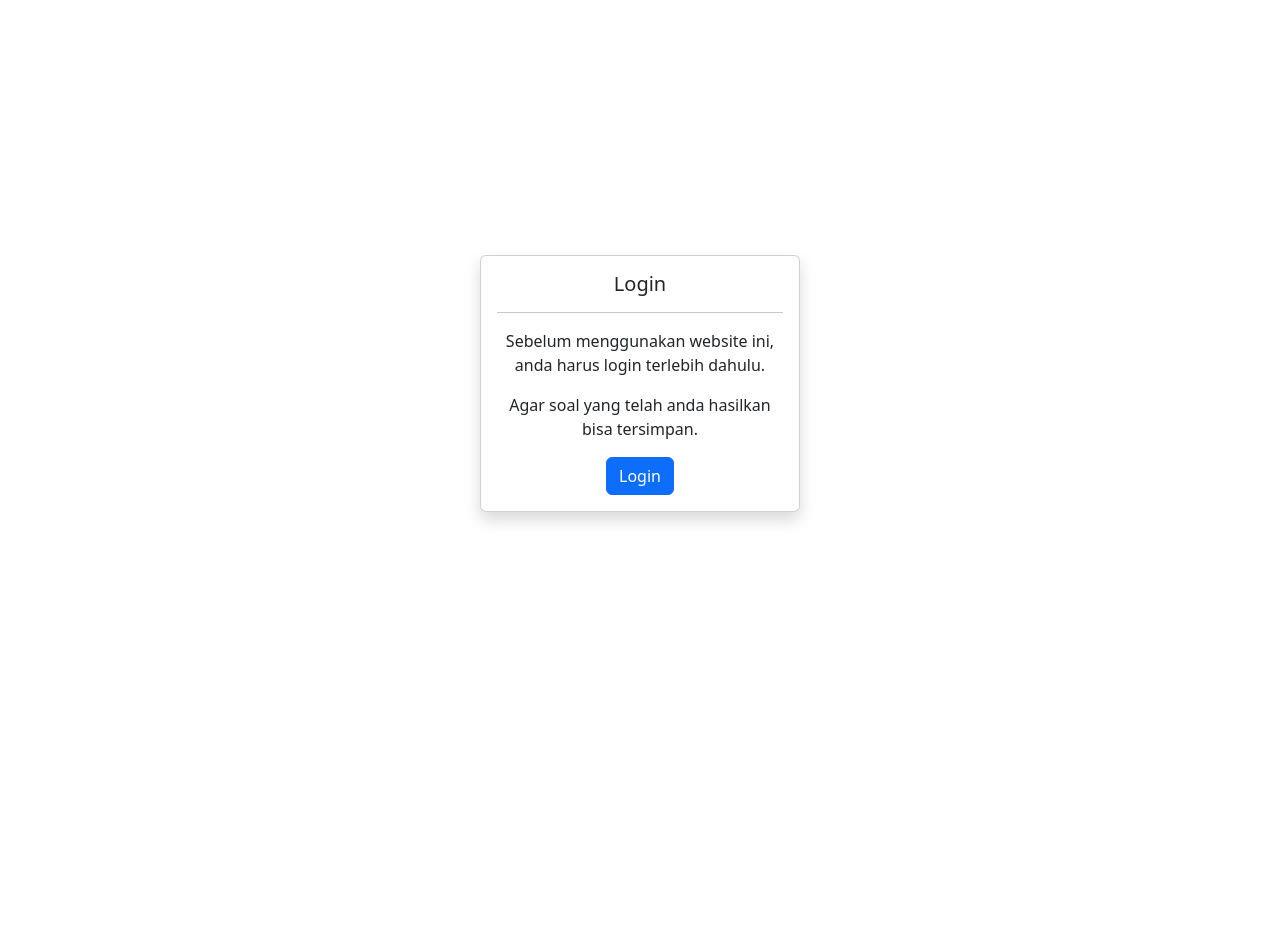
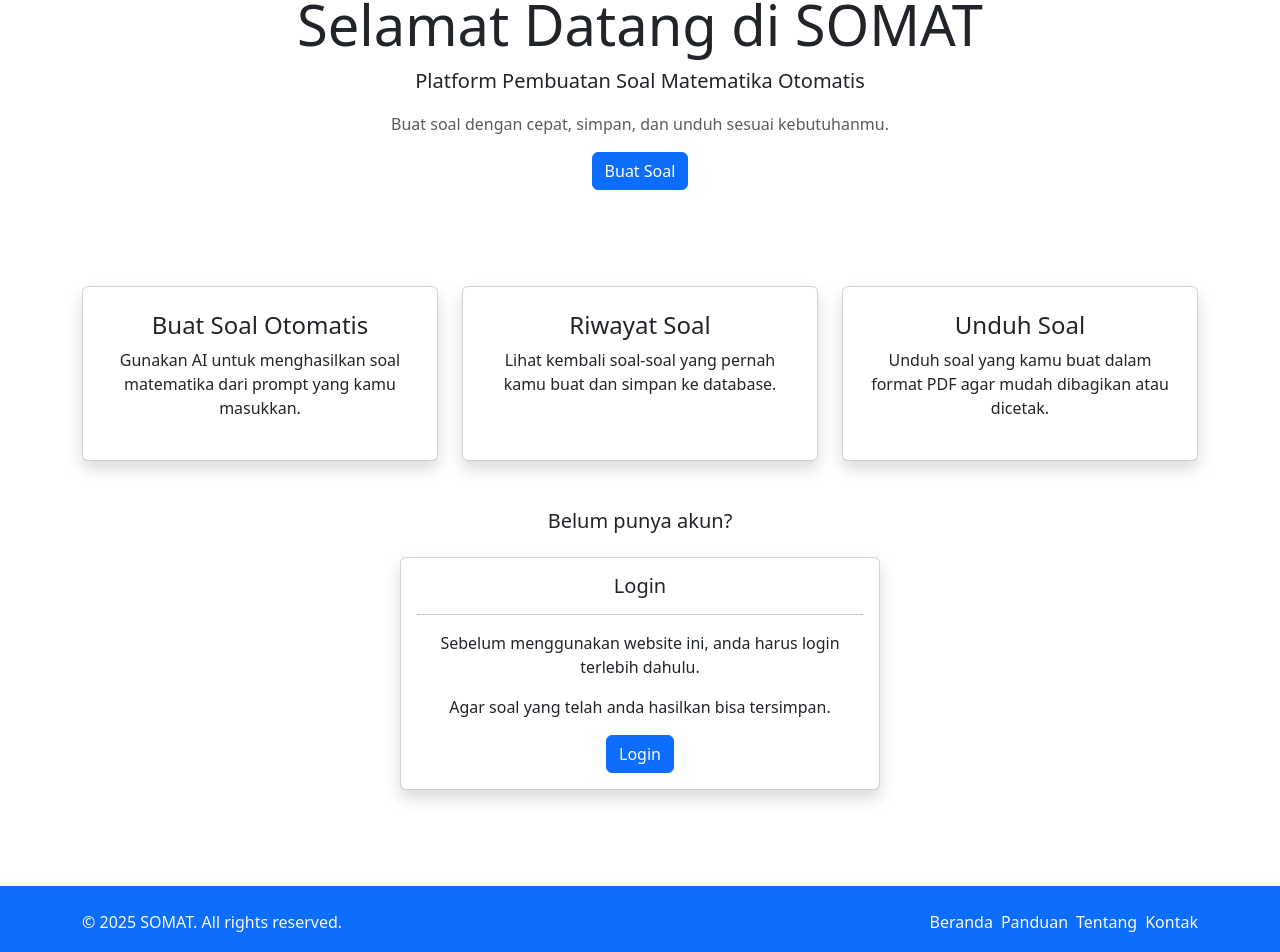
Before and after one commit to ARianHidayat/math-project, a Next.js app: page / in a window 1280 px wide. Shown: the part 113-1065 px from the top of the page. Before the commit the page ends 896 px from the top, so only its background shows below. Built offline with nearby package versions, Linux system fonts and the light colour scheme; no server answers.

Commit message:
menambahkan komponen di beranda setelah login, termasuk footer. menambahkan tommbol logout baru di navbar, beserta nama email di samping tombol logoutnya

```diff
--- a/src/pages/auth/signin.js
+++ b/src/pages/auth/signin.js
@@ -1,5 +1,6 @@
 import { getProviders, getCsrfToken } from "next-auth/react";
 import 'bootstrap/dist/css/bootstrap.min.css';
+import Link from "next/link";
 
 
 export default function SignIn({ providers, csrfToken }) {
@@ -33,6 +34,7 @@ export default function SignIn({ providers, csrfToken }) {
 
                 <div className="d-grid">
                   <button type="submit" className="btn btn-primary">Kirim Link Masuk</button>
+                  <Link className="text-center my-2" href="/">Kembali ke Beranda</Link>
                 </div>
               </form>
             ) : null
--- /dev/null
+++ b/src/pages/components/footer.jsx
@@ -0,0 +1,26 @@
+// components/Footer.jsx
+import Link from 'next/link';
+
+export default function Footer() {
+  return (
+    <footer className="bg-primary text-light py-4 mt-5">
+      <div className="container d-flex flex-column flex-md-row justify-content-between align-items-center">
+        <p className="mb-2 mb-md-0">&copy; {new Date().getFullYear()} SOMAT. All rights reserved.</p>
+        <ul className="list-inline mb-0">
+          <li className="list-inline-item">
+            <Link href="/" className="text-light text-decoration-none">Beranda</Link>
+          </li>
+          <li className="list-inline-item">
+            <Link href="/panduan" className="text-light text-decoration-none">Panduan</Link>
+          </li>
+          <li className="list-inline-item">
+            <Link href="/tentang" className="text-light text-decoration-none">Tentang</Link>
+          </li>
+          <li className="list-inline-item">
+            <Link href="mailto:kontak@somat.id" className="text-light text-decoration-none">Kontak</Link>
+          </li>
+        </ul>
+      </div>
+    </footer>
+  );
+}
--- a/src/pages/components/loginForm.jsx
+++ b/src/pages/components/loginForm.jsx
@@ -3,7 +3,7 @@ import {signIn} from "next-auth/react";
 export default function LoginForm (){
     return (
         <>
-            {<div className="card text-center shadow" style={{width:"20rem"}}>
+            {<div className="card text-center shadow" style={{width:"30rem"}}>
                 <div className="card-body">
                     <h5 className="card-title">Login</h5>
                     <hr />
--- a/src/pages/components/navbar.jsx
+++ b/src/pages/components/navbar.jsx
@@ -1,20 +1,20 @@
 import { useEffect } from 'react';
+import { useRouter } from 'next/router';
+import { signOut, useSession } from 'next-auth/react';
+import Link from 'next/link';
 import 'bootstrap/dist/css/bootstrap.min.css';
-import { useSession } from "next-auth/react";
-import { useRouter } from "next/router";
 
 export default function Navbar() {
+  const router = useRouter();
   const { data: session } = useSession();
-  const router = useRouter();
 
   useEffect(() => {
-    // Import bootstrap JS hanya di client
     import('bootstrap/dist/js/bootstrap.bundle.min.js');
   }, []);
 
   const handleNavClick = (path) => {
     if (!session) {
-      router.push('/auth/signin'); // 🔁 Ganti sesuai halaman login kamu
+      router.push('/auth/signin');
     } else {
       router.push(path);
     }
@@ -26,8 +26,12 @@ export default function Navbar() {
         <button className="navbar-toggler ms-auto" type="button" data-bs-toggle="collapse" data-bs-target="#navbarTogglerDemo01" aria-controls="navbarTogglerDemo01" aria-expanded="false" aria-label="Toggle navigation">
           <span className="navbar-toggler-icon"></span>
         </button>
+
         <div className="collapse navbar-collapse" id="navbarTogglerDemo01">
-          <a className="navbar-brand" href="/"><span className="navbar-brand mb-0 h1">SOMAT</span></a>
+          <a className="navbar-brand" href="/">
+            <span className="navbar-brand mb-0 h1">SOMAT</span>
+          </a>
+
           <ul className="navbar-nav me-auto mb-2 mb-lg-0">
             <li className="nav-item">
               <button
@@ -49,6 +53,16 @@ export default function Navbar() {
               <a className="nav-link disabled" aria-disabled="true">Disabled</a>
             </li>
           </ul>
+
+          {/* 🔓 Tampilkan tombol Logout hanya jika user sudah login */}
+          {session && (
+            <div className="d-flex align-items-center gap-2">
+              <span className="text-white">{session.user.email}</span>
+              <button className="btn btn-outline-light" onClick={() => signOut()}>
+                Logout
+              </button>
+            </div>
+          )}
         </div>
       </div>
     </nav>
--- a/src/pages/index.jsx
+++ b/src/pages/index.jsx
@@ -1,13 +1,28 @@
 import { useSession, signIn, signOut } from "next-auth/react";
-import { useSelector, useDispatch} from "react-redux";
-import {increment, decrement, reset} from "@/redux/counterSlice";
+// import { useSelector, useDispatch} from "react-redux";
+// import {increment, decrement, reset} from "@/redux/counterSlice";
 import Navbar from "./components/navbar";
 import LoginForm from "./components/loginForm";
+import Footer from "./components/footer";
+import { useRouter } from "next/router";
+
+import Link from 'next/link';
+
 
 export default function Home() {
   // const count = useSelector((state) => state.counter.value);
   // const dispatch = useDispatch();
-   const { data: session,status } = useSession();
+  const { data: session,status } = useSession();
+  const router = useRouter();
+
+
+  const handleNavClick = (path) => {
+    if (!session) {
+      router.push('/auth/signin'); // 🔁 Ganti sesuai halaman login kamu
+    } else {
+      router.push(path);
+    }
+  };
 
   if (status === "loading") {
     return <p>Loading...</p>;
@@ -17,10 +32,49 @@ export default function Home() {
     return (
       <div>
         <Navbar/>
-        <p>ini home</p>
-        <div className="mx-auto min-vh-100 d-flex align-items-center justify-content-center">
-          <LoginForm/>
+        <div className="container py-5">
+          <div className="text-center mb-5 pb-5">
+            <h1 className="display-4">Selamat Datang di SOMAT</h1>
+            <p className="lead">Platform Pembuatan Soal Matematika Otomatis</p>
+            <p className="text-muted">Buat soal dengan cepat, simpan, dan unduh sesuai kebutuhanmu.</p>
+            <button
+            type="button"
+            className="btn btn-primary"
+            onClick={() => handleNavClick('/question-page')}
+            >
+              Buat Soal
+            </button>
+          </div>
+
+          <div className="row text-center">
+            <div className="col-md-4">
+              <div className="card p-4 h-100 shadow">
+                <h4>Buat Soal Otomatis</h4>
+                <p>Gunakan AI untuk menghasilkan soal matematika dari prompt yang kamu masukkan.</p>
+              </div>
+            </div>
+            <div className="col-md-4">
+              <div className="card p-4 h-100 shadow">
+                <h4>Riwayat Soal</h4>
+                <p>Lihat kembali soal-soal yang pernah kamu buat dan simpan ke database.</p>
+              </div>
+            </div>
+            <div className="col-md-4">
+              <div className="card p-4 h-100 shadow">
+                <h4>Unduh Soal</h4>
+                <p>Unduh soal yang kamu buat dalam format PDF agar mudah dibagikan atau dicetak.</p>
+              </div>
+            </div>
+          </div>
+
+          <div className="text-center mt-5">
+            <h5 className="my-4">Belum punya akun?</h5>
+            <div className="mx-auto d-flex align-items-center justify-content-center">
+              <LoginForm/>
+            </div>
+          </div>
         </div>
+        <Footer/>
       </div>
     );
   }
@@ -35,6 +89,7 @@ export default function Home() {
         <button onClick={() => signOut()}>Logout</button>
       </div>
     </div>
+    <Footer/>
     </div>
   );
 }
```
